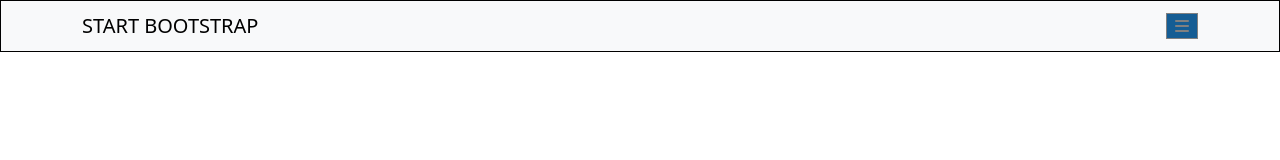
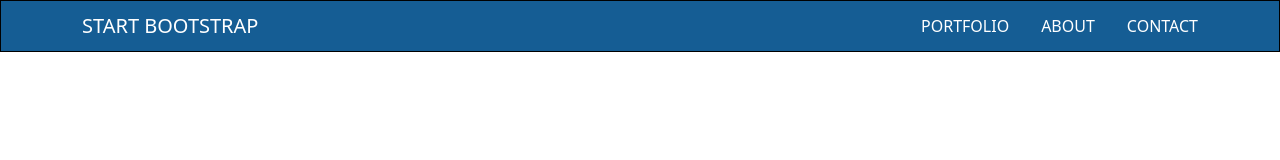
Before and after one commit to Seko461/html-css-bootstrap-freelancer, a plain HTML site: page index.html in a window 1280 px wide. Drawn offline with nearby package versions, Linux system fonts and the light colour scheme.

Commit message:
responsive menu

```diff
--- a/assets/css/style.css
+++ b/assets/css/style.css
@@ -2,9 +2,40 @@
     border: 1px solid black;
 }
 
+
+
+nav {
+    background-color: #155d94;
+}
+
+.navbar-brand {
+    color: white;
+}
+
+a {
+    text-decoration: none;
+
+}
+
+.main_menu {
+    /* border: 1px solid black; */
+    gap: 2rem;
+    visibility: hidden;
+    z-index: -1;
+
+}
+
+span a {
+    color: white;
+}
+
+
+
+
+
 .box {
     display: flex;
-    justify-content: flex-end;
+    flex-direction: row-reverse;
 }
 
 .dropdown {
@@ -51,14 +82,16 @@ ul {
     left: -8rem;
 
 
-    width: 10rem;
+    width: 30em;
+    overflow: hidden;
+
 
 
     z-index: 1;
     margin: 0;
     padding: 0;
     /* box-shadow: 0px 0px 10px 0px rgba(0, 0, 0, 0.2); */
-    border-radius: 10px 0 10px 0;
+
     display: none;
 
 }
@@ -70,12 +103,17 @@ ul li {
     padding-right: 2rem;
     margin-bottom: 1rem;
     margin-top: 1rem;
-    text-align: right;
+    transform: translateX(3rem);
+    text-align: center;
 
     color: #4FB9A7;
     /* border: 1px solid black; */
 
     cursor: pointer;
+}
+
+ul li a {
+    color: #4FB9A7;
 }
 
 ul li:hover {
@@ -84,12 +122,6 @@ ul li:hover {
     color: black;
 }
 
-
-/* ul li a {
-     color: gray;
-     text-decoration: none;
- }
- */
 
 
 
@@ -103,3 +135,14 @@ input[type=checkbox]:checked~label {
 input[type=checkbox]:checked~ul {
     display: block;
 }
+
+@media screen and (min-width: 768px) {
+    .dropdown {
+        display: none;
+    }
+
+    .main_menu {
+        visibility: visible;
+        z-index: 3;
+    }
+}
--- a/index.html
+++ b/index.html
@@ -12,24 +12,36 @@
 </head>
 
 <body class="debug">
-    <nav class="navbar bg-body-tertiary d-flex justify-content-between">
+    <nav class="navbar  d-flex justify-content-between">
 
 
-        <div class="container-sm container-md container-lg container-xl">
-            <div class="d-flex align-items-center justify-content-between w-100">
+        <div class="container container-sm container-md">
+            <div class="inside d-flex align-items-center justify-content-between w-100">
                 <span class="navbar-brand mb-0 h1">START BOOTSTRAP</span>
-                <div class="box ">
+                <div class="box">
                     <div class="dropdown">
                         <input type="checkbox" id="checkbox-toggle">
                         <label for="checkbox-toggle">
                             <i class="fa-solid fa-bars"></i>
                         </label>
                         <ul>
-                            <li>PORTFOLIO</li>
-                            <li>ABOUT</li>
-                            <li>CONTACT</li>
+                            <li><a href="#">PORTFOLIO</a></li>
+                            <li><a href="#">ABOUT</a></li>
+                            <li><a href="#">CONTACT</a></li>
                         </ul>
                     </div>
+                    <div class="main_menu d-flex">
+                        <span>
+                            <a href="#">PORTFOLIO</a>
+                        </span>
+                        <span>
+                            <a href="#">ABOUT</a>
+                        </span>
+                        <span>
+                            <a href="#">CONTACT</a>
+                        </span>
+                    </div>
+
                 </div>
             </div>
         </div>
```
